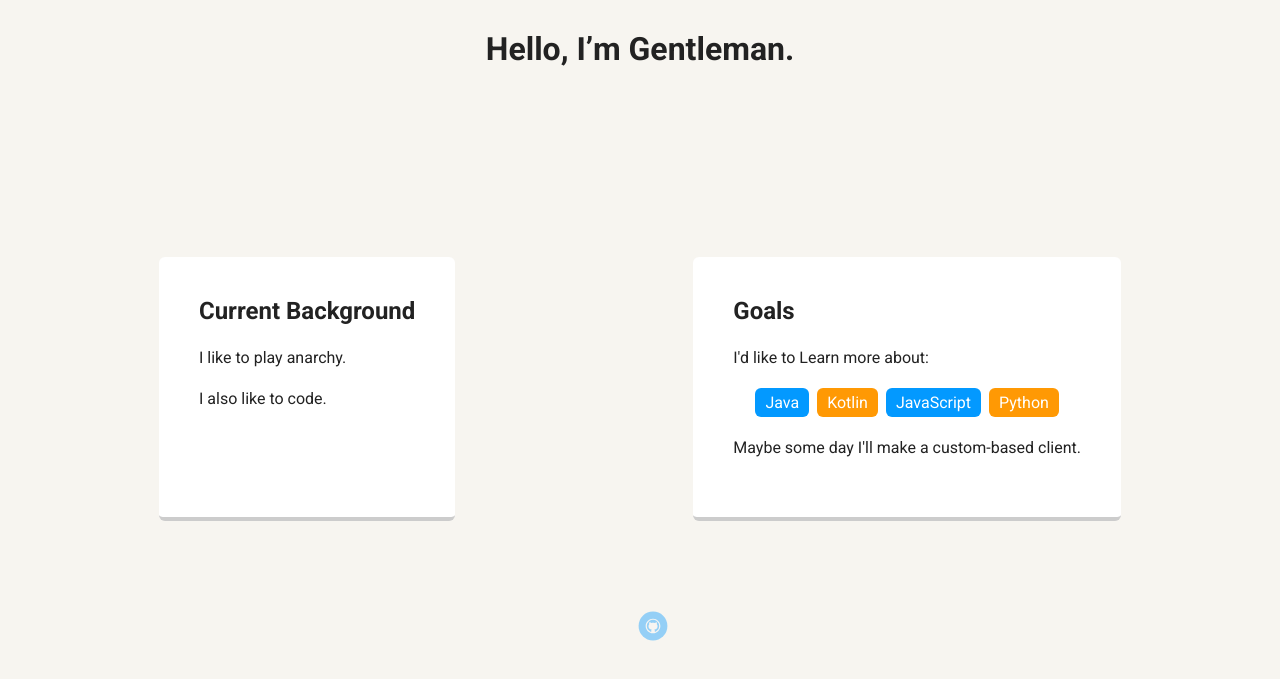
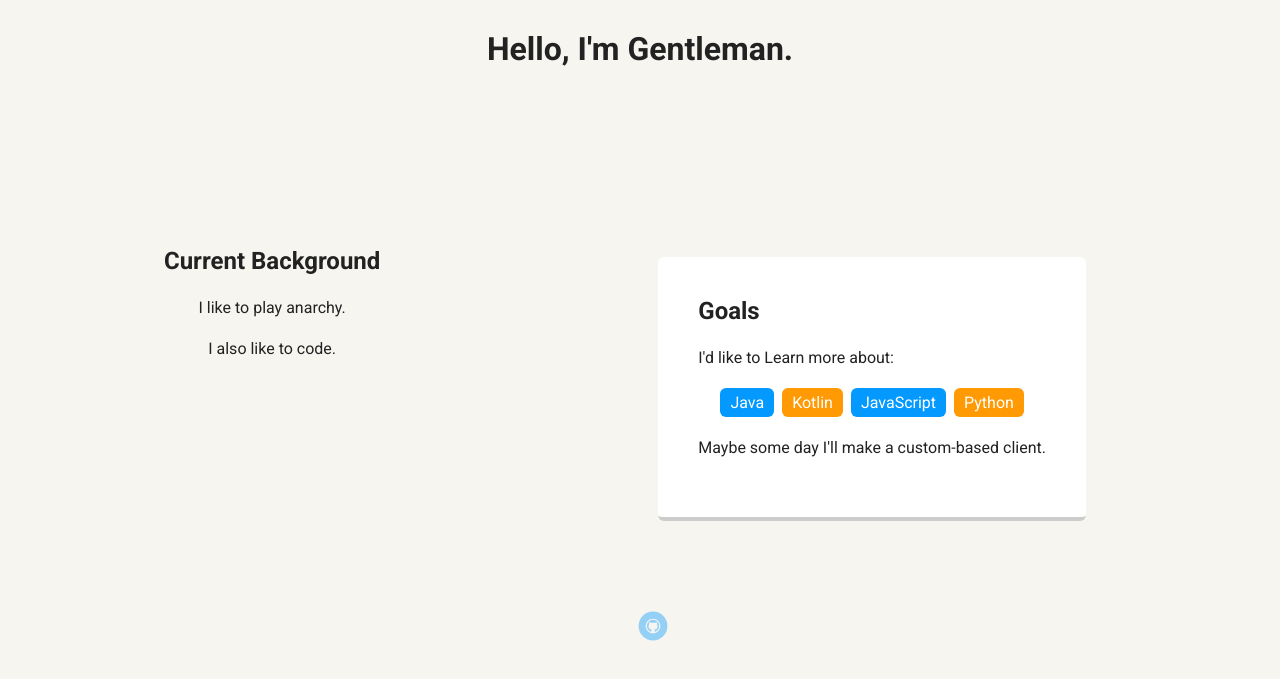
Before and after one commit to Gentleman2292/Gentleman2292.github.io, a plain HTML site: page index.html in a window 1280 px wide. Shown: the part 263-942 px from the top of the page. Drawn offline with Linux system fonts and the light colour scheme; a web font is replaced by a local one.

Commit message:
Seperated cards to fix spacing.

```diff
--- a/index.html
+++ b/index.html
@@ -24,11 +24,11 @@
 
   <header>
     <img src="images/me.jpg" alt="Profile picture" class="profile-image">
-    <h1 class="Title-Class">Hello, I’m Gentleman.</h1>
+    <h1 class="Title-Class">Hello, I'm Gentleman.</h1>
   </header>
 
   <main class="flex">
-    <div class="card">
+    <div class="Current-Background-Card">
       <h2>Current Background</h2>
       <p>I like to play anarchy. </p>
       <p>I also like to code.</p>
```
